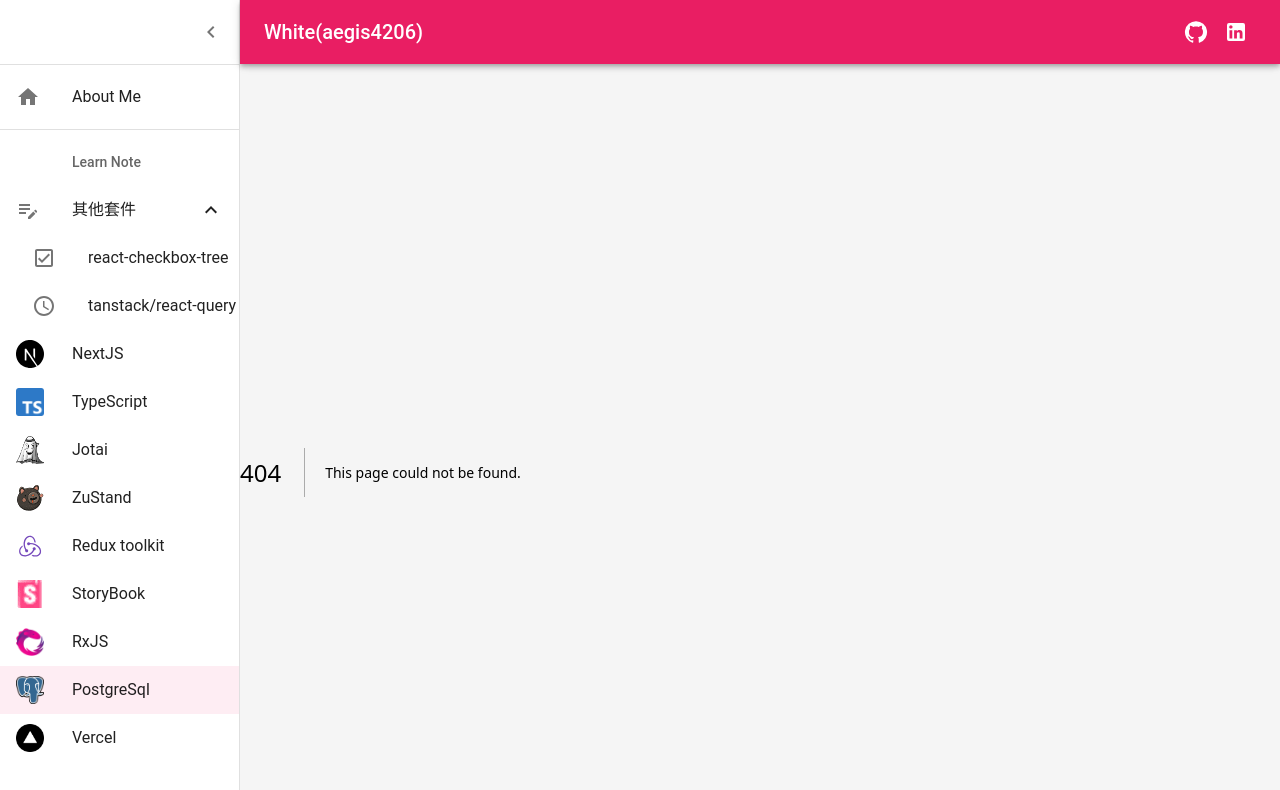
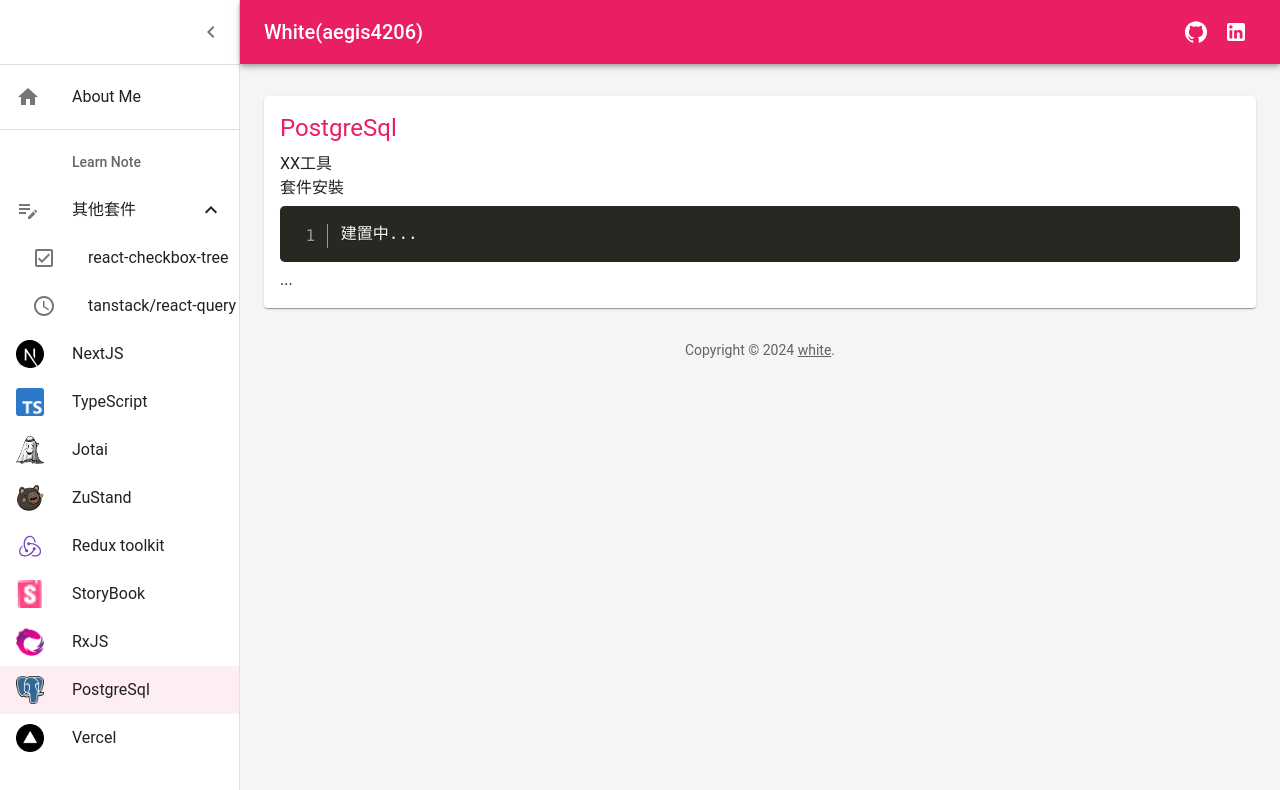
Before and after one commit to aegis4206/my-blog, a Next.js app: page /PostgreSql in a window 1280 px wide. Before the commit this address had no page. Shown: the top 790 px of the page. Built offline with nearby package versions, Linux system fonts and the light colour scheme.

Commit message:
feat(list): 新增頁面

```diff
--- /dev/null
+++ b/app/PostgreSql/page.tsx
@@ -0,0 +1,44 @@
+import type { Metadata } from 'next'
+import React, { useState } from 'react'
+import { Grid, Typography, Paper, Button } from '@mui/material'
+export const metadata: Metadata = {
+    title: "learn daily note - PostgreSql",
+    description: 'PostgreSql',
+}
+import CodeHighlight from '@/app/@component/prism/CodeHighlight';
+
+
+const PostgreSql = async () => {
+    const installCode = `建置中...`
+
+    return (
+        <Grid item xs={12} md={12}>
+            <Paper
+                sx={{
+                    p: 2,
+                    display: 'flex',
+                    flexDirection: 'column',
+                    height: '100%',
+                }}
+            >
+                <Typography variant="h5" color="primary" gutterBottom>
+                    PostgreSql
+                </Typography>
+                <Typography>
+                    XX工具
+                </Typography>
+                <Typography>
+                    套件安裝
+                </Typography>
+                <CodeHighlight language="bash" code={installCode} />
+                <Typography>
+                    ...
+                </Typography>
+
+            </Paper>
+        </Grid>
+
+    )
+}
+
+export default PostgreSql
--- /dev/null
+++ b/app/RxJS/page.tsx
@@ -0,0 +1,44 @@
+import type { Metadata } from 'next'
+import React, { useState } from 'react'
+import { Grid, Typography, Paper, Button } from '@mui/material'
+export const metadata: Metadata = {
+    title: "learn daily note - RxJS",
+    description: 'RxJS',
+}
+import CodeHighlight from '@/app/@component/prism/CodeHighlight';
+
+
+const RxJS = async () => {
+    const installCode = `建置中...`
+
+    return (
+        <Grid item xs={12} md={12}>
+            <Paper
+                sx={{
+                    p: 2,
+                    display: 'flex',
+                    flexDirection: 'column',
+                    height: '100%',
+                }}
+            >
+                <Typography variant="h5" color="primary" gutterBottom>
+                    RxJS
+                </Typography>
+                <Typography>
+                    XX工具
+                </Typography>
+                <Typography>
+                    套件安裝
+                </Typography>
+                <CodeHighlight language="bash" code={installCode} />
+                <Typography>
+                    ...
+                </Typography>
+
+            </Paper>
+        </Grid>
+
+    )
+}
+
+export default RxJS
--- /dev/null
+++ b/app/StoryBook/page.tsx
@@ -0,0 +1,44 @@
+import type { Metadata } from 'next'
+import React, { useState } from 'react'
+import { Grid, Typography, Paper, Button } from '@mui/material'
+export const metadata: Metadata = {
+    title: "learn daily note - StoryBook",
+    description: 'StoryBook',
+}
+import CodeHighlight from '@/app/@component/prism/CodeHighlight';
+
+
+const StoryBook = async () => {
+    const installCode = `建置中...`
+
+    return (
+        <Grid item xs={12} md={12}>
+            <Paper
+                sx={{
+                    p: 2,
+                    display: 'flex',
+                    flexDirection: 'column',
+                    height: '100%',
+                }}
+            >
+                <Typography variant="h5" color="primary" gutterBottom>
+                    StoryBook
+                </Typography>
+                <Typography>
+                    XX工具
+                </Typography>
+                <Typography>
+                    套件安裝
+                </Typography>
+                <CodeHighlight language="bash" code={installCode} />
+                <Typography>
+                    ...
+                </Typography>
+
+            </Paper>
+        </Grid>
+
+    )
+}
+
+export default StoryBook
```
